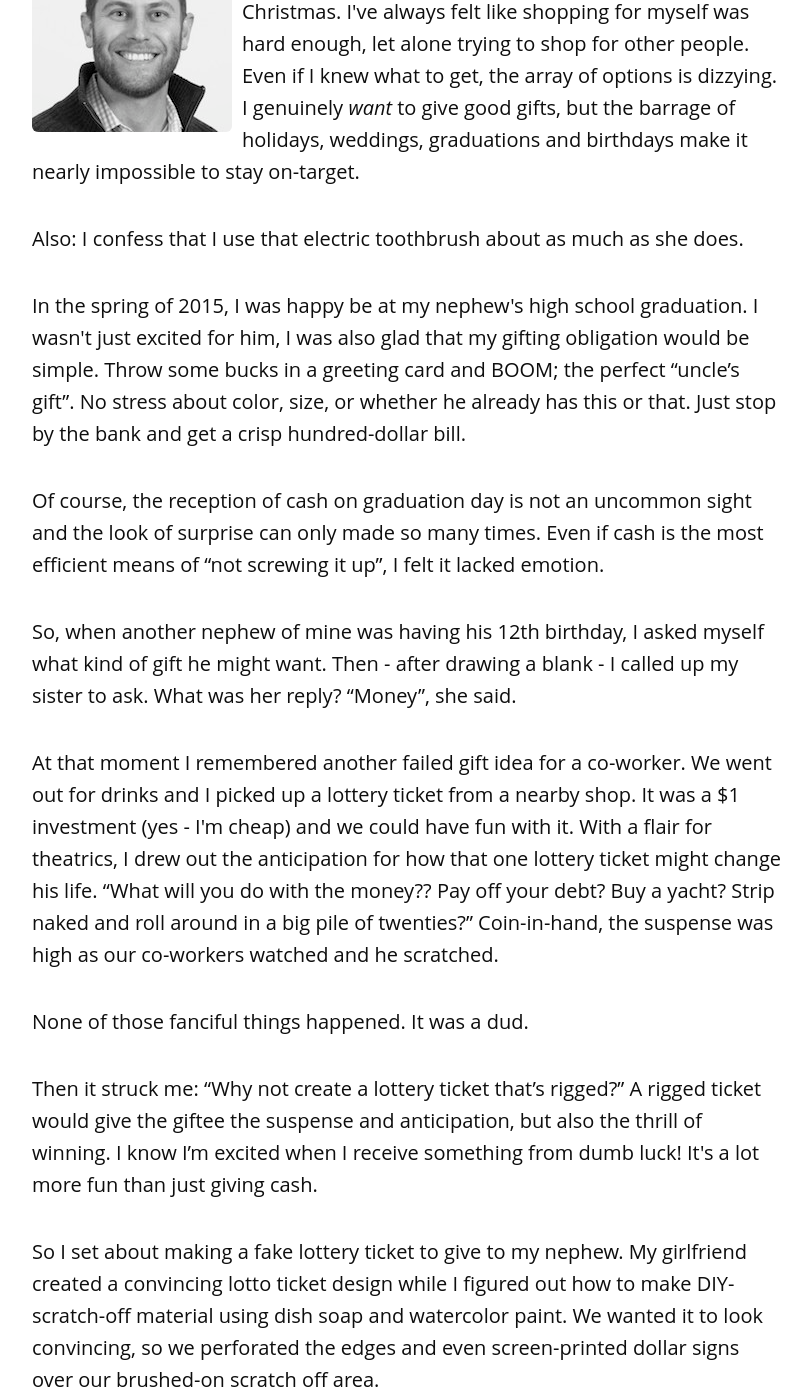
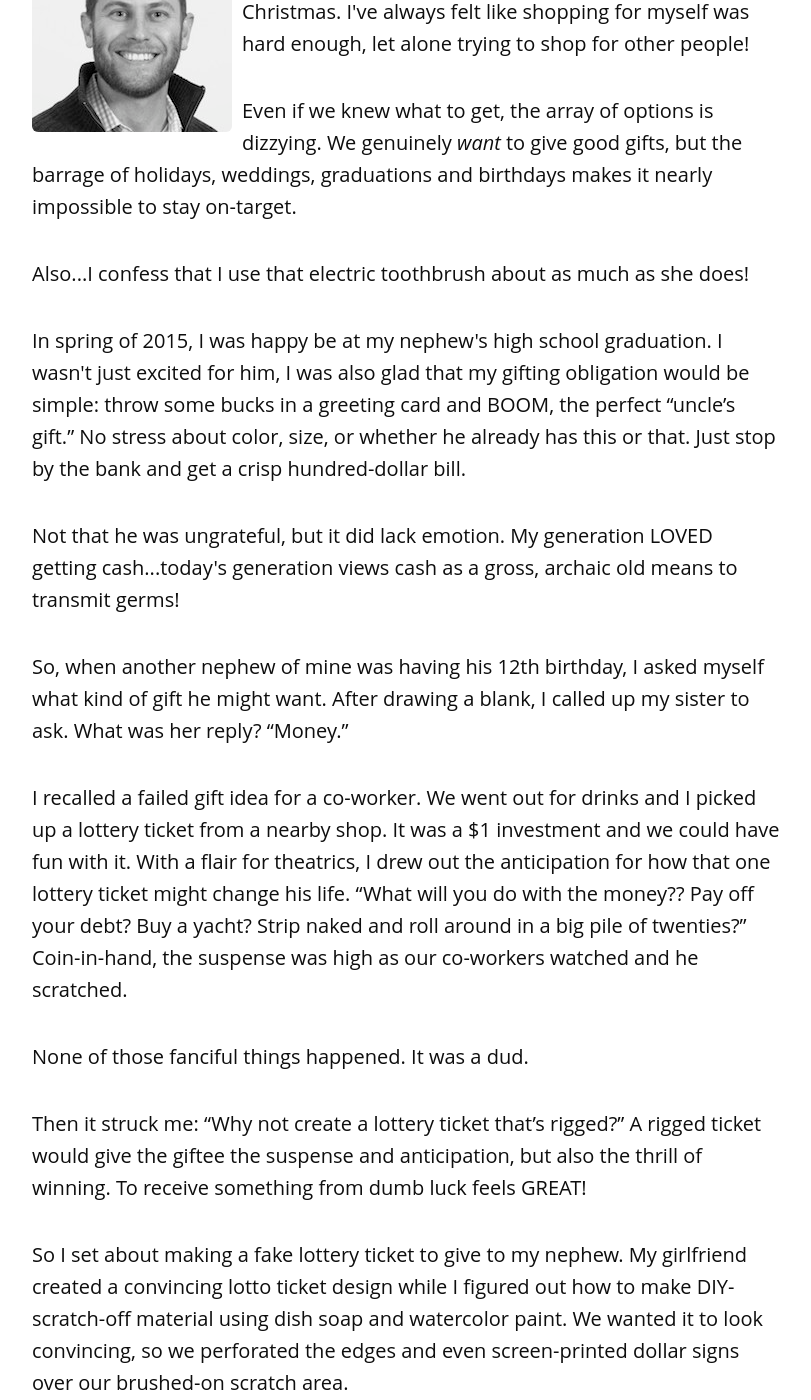
Before and after one commit to alleyway/gift-ticket-web, a Jekyll site: the page built from about.html, in a window 1280 px wide and 1400 px high, scrolled down 514 px. Shown: the whole window, without its empty margins (233-1044 px from the left). Built offline with Jekyll 4.4.1, drawn with Linux system fonts in a browser that asks for light colours; some web fonts are replaced; comment, search, counter and statistics services are not loaded; some of the changed text lies outside the part shown.

Commit message:
Update story

```diff
--- a/about.html
+++ b/about.html
@@ -8,7 +8,7 @@ title: About
         <div class="col-lg-offset-2 col-lg-8">
             <h2 class="text-center" style="margin-bottom:0; margin-top: 0px;">About Gift Ticket</h2>
 <br/>
-            <h3 class="faq_question">We're bringing scratch-off lottery to gift-giving!</h3>
+            <h3 class="faq_question">We're bringing the fun scratch-offs to gift-giving!</h3>
             <p>
                 Imagine the flood of anticipation when they receive a physical scratch-off card. But unlike lottery scratch-off tickets, this one is rigged to win. The person gifting
                 has fun toying with emotions while being on the receiving-end of enhanced gratitude. It's like a cash gift card without the risk of losing or wasting money!
@@ -16,27 +16,27 @@ title: About
             <h3 class="faq_question">The Story</h3>
 
 
-            <p><img src="/img/michael_2014_11_cropped_bw_square.jpg" class="img-responsive img-rounded" style="float: left; margin-right: 10px;">Hi! I’m Michael Lake and I’m the worst gift-giver <em>ever</em>. I once gave my girlfriend an electric toothbrush for Christmas. I've always felt like shopping for myself was hard enough, let alone trying to shop for other people. Even if I knew what to get, the array of options is dizzying. I genuinely <em>want</em> to give good gifts, but the barrage of holidays, weddings, graduations and birthdays make it nearly impossible to stay on-target.</p>
+            <p><img src="/img/michael_2014_11_cropped_bw_square.jpg" class="img-responsive img-rounded" style="float: left; margin-right: 10px;">Hi! I’m Michael Lake and I’m the worst gift-giver <em>ever</em>. I once gave my girlfriend an electric toothbrush for Christmas. I've always felt like shopping for myself was hard enough, let alone trying to shop for other people!</p><p>Even if we knew what to get, the array of options is dizzying. We genuinely <em>want</em> to give good gifts, but the barrage of holidays, weddings, graduations and birthdays makes it nearly impossible to stay on-target.</p>
 
-                <p>Also: I confess that I use that electric toothbrush about as much as she does.</p>
+                <p>Also...I confess that I use that electric toothbrush about as much as she does!</p>
 
-                <p>In the spring of 2015, I was happy be at my nephew's high school graduation. I wasn't just excited for him, I was also glad that my gifting obligation would be simple. Throw some bucks in a greeting card and BOOM; the perfect “uncle’s gift”. No stress about color, size, or whether he already has this or that. Just stop by the bank and get a crisp hundred-dollar bill.</p>
+                <p>In spring of 2015, I was happy be at my nephew's high school graduation. I wasn't just excited for him, I was also glad that my gifting obligation would be simple: throw some bucks in a greeting card and BOOM, the perfect “uncle’s gift.” No stress about color, size, or whether he already has this or that. Just stop by the bank and get a crisp hundred-dollar bill.</p>
 
-                <p>Of course, the reception of cash on graduation day is not an uncommon sight and the look of surprise can only made so many times. Even if cash is the most efficient means of “not screwing it up”, I felt it lacked emotion.</p>
+                <p>Not that he was ungrateful, but it did lack emotion. My generation LOVED getting cash...today's generation views cash as a gross, archaic old means to transmit germs!</p>
 
-                <p>So, when another nephew of mine was having his 12th birthday, I asked myself what kind of gift he might want. Then - after drawing a blank - I called up my sister to ask. What was her reply? “Money”, she said.</p>
+                <p>So, when another nephew of mine was having his 12th birthday, I asked myself what kind of gift he might want. After drawing a blank, I called up my sister to ask. What was her reply? “Money.”</p>
 
-                <p>At that moment I remembered another failed gift idea for a co-worker. We went out for drinks and I picked up a lottery ticket from a nearby shop. It was a $1 investment (yes - I'm cheap) and we could have fun with it. With a flair for theatrics, I drew out the anticipation for how that one lottery ticket might change his life. “What will you do with the money?? Pay off your debt? Buy a yacht? Strip naked and roll around in a big pile of twenties?” Coin-in-hand, the suspense was high as our co-workers watched and he scratched.</p>
+                <p>I recalled a failed gift idea for a co-worker. We went out for drinks and I picked up a lottery ticket from a nearby shop. It was a $1 investment and we could have fun with it. With a flair for theatrics, I drew out the anticipation for how that one lottery ticket might change his life. “What will you do with the money?? Pay off your debt? Buy a yacht? Strip naked and roll around in a big pile of twenties?” Coin-in-hand, the suspense was high as our co-workers watched and he scratched.</p>
 
                 <p>None of those fanciful things happened. It was a dud.</p>
 
-                <p>Then it struck me: “Why not create a lottery ticket that’s rigged?” A rigged ticket would give the giftee the suspense and anticipation, but also the thrill of winning. I know I’m excited when I receive something from dumb luck! It's a lot more fun than just giving cash.</p>
+                <p>Then it struck me: “Why not create a lottery ticket that’s rigged?” A rigged ticket would give the giftee the suspense and anticipation, but also the thrill of winning. To receive something from dumb luck feels GREAT!</p>
 
-                <p>So I set about making a fake lottery ticket to give to my nephew. My girlfriend created a convincing lotto ticket design while I figured out how to make DIY-scratch-off material using dish soap and watercolor paint. We wanted it to look convincing, so we perforated the edges and even screen-printed dollar signs over our brushed-on scratch off area.</p>
+                <p>So I set about making a fake lottery ticket to give to my nephew. My girlfriend created a convincing lotto ticket design while I figured out how to make DIY-scratch-off material using dish soap and watercolor paint. We wanted it to look convincing, so we perforated the edges and even screen-printed dollar signs over our brushed-on scratch area.</p>
 
-                <p>We printed a greeting card that said “Sorry we couldn’t afford a real gift” and presented it to him at his party. We hypothesized it might draw a crowd and it certainly did! About a dozen kids stopped eating their cake to watch him play. He was super excited that he actually won! I gave him cash on the spot and he was giggled that I’d tricked him. My sister turned to me and said “you could make a business out of that!”</p>
+                <p>We printed a greeting card that said “Sorry we couldn’t afford a real gift” and presented it to him at his party. We hypothesized it might draw a crowd and it certainly did! A dozen kids stopped eating their cake to watch him play. He was super excited that he actually won! I gave him cash on the spot and he was giggled that I’d tricked him.</p>
 
-                <p>...and that's how the journey began.</p>
+                <p>And now we're scaling up production of the Gift Ticket for retail distribution!</p>
             </p>
 
         </div>
```
